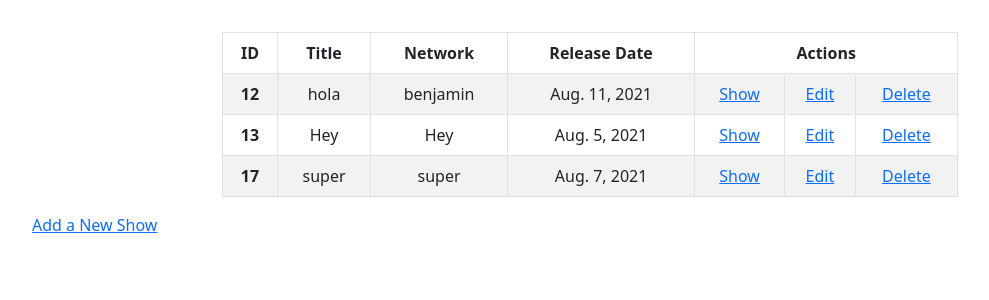
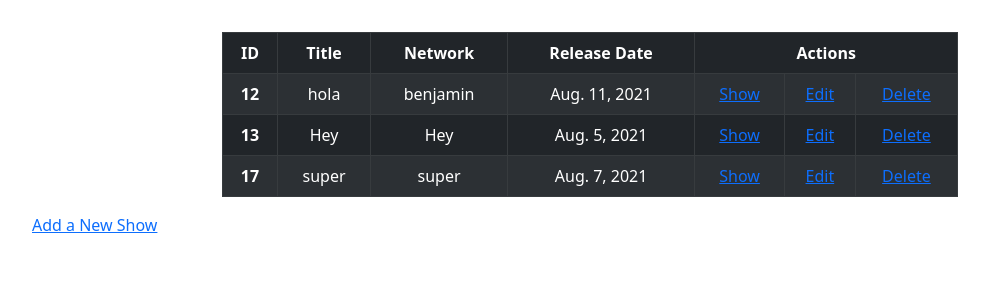
Before and after one commit to BenjaminLivingstone/django_tv_shows, a Django app: page / in a window 1280 px wide. Shown: the part 89-389 px from the top of the page, without its empty margins (50-1039 px from the left). Run offline with Django 3.2, Linux system fonts and the light colour scheme; data comes from the database, SQL or seed files in the repository; both versions use the stored data as it was after the commit.

Commit message:
OK, actualización table-dark

```diff
--- a/app/templates/shows.html
+++ b/app/templates/shows.html
@@ -21,7 +21,7 @@
             <div class="col-2"></div>
             <div class="col-8">
                 <h1></h1>
-                <table class="table table-striped text-center table-bordered">
+                <table class="table table-striped text-center table-bordered table-dark">
                     <thead>
                         <tr>
                             <th scope="col ">ID</th>
```
Also changed, not shown: db.sqlite3.
